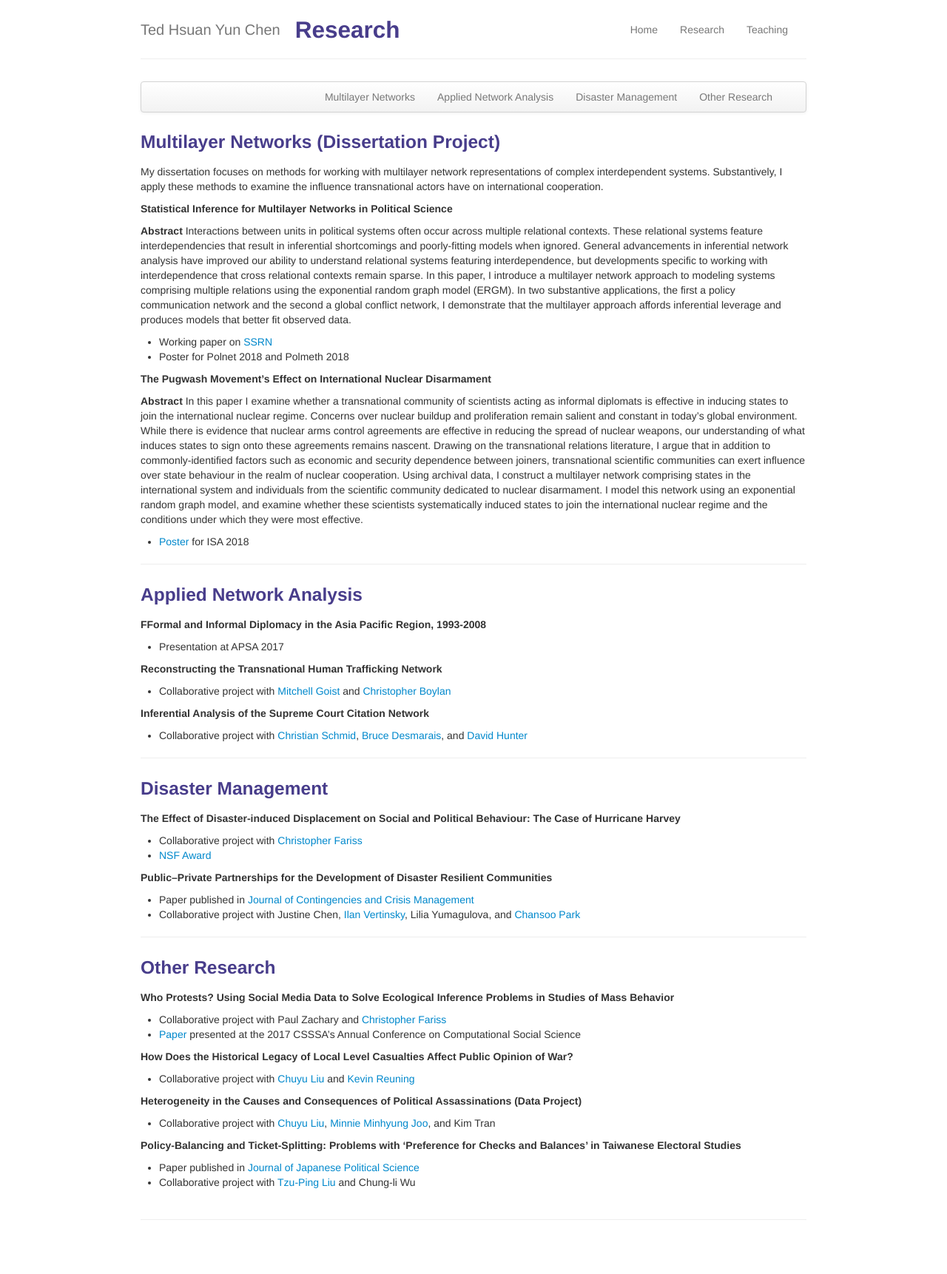
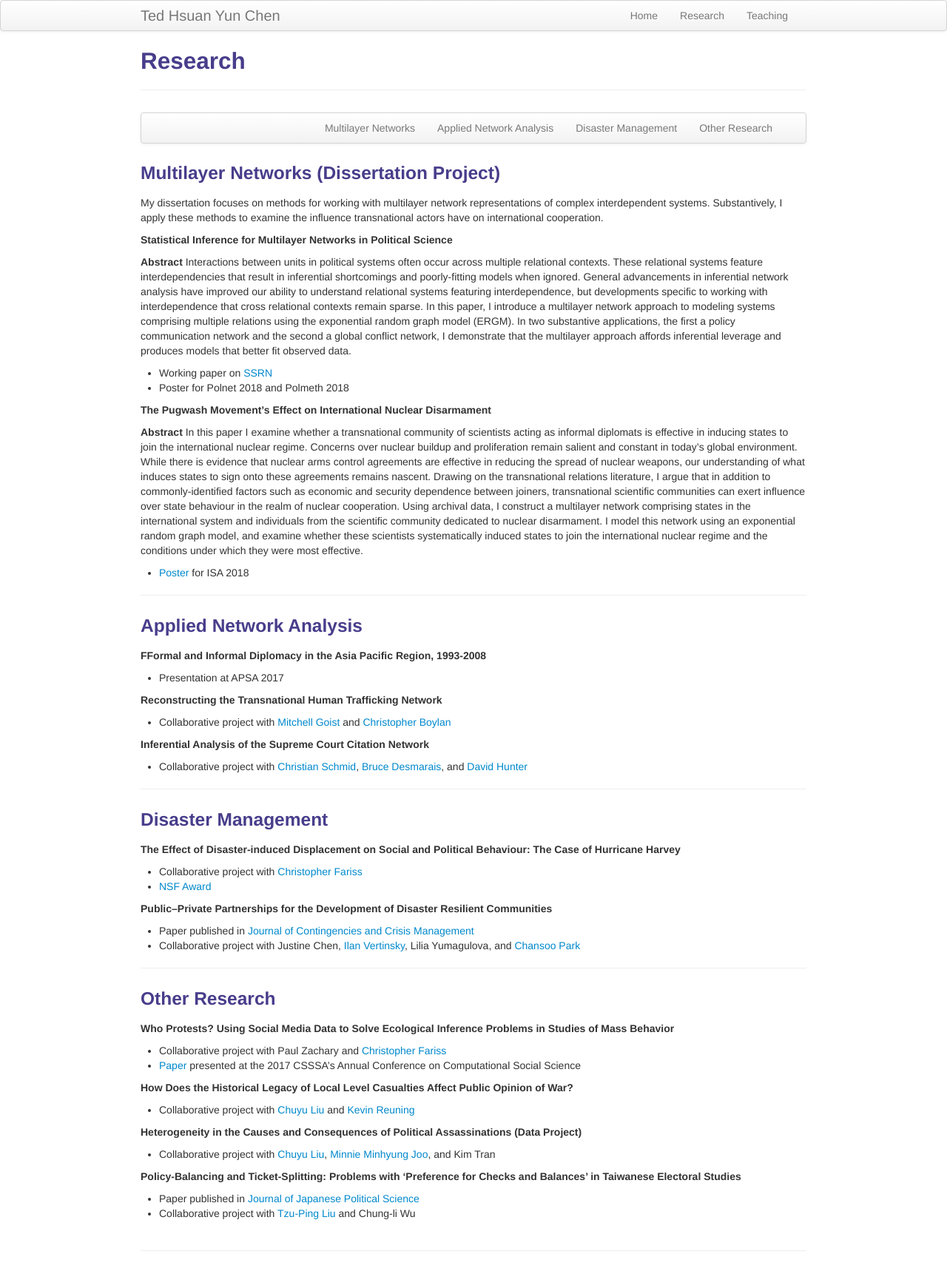
Before and after one commit to tedhchen/tedhchen.github.io, a Jekyll site: the page built from pages/research.md, in a window 1280 px wide. Shown: the whole page at 74% size. Built offline with Jekyll 4.4.1, drawn with Linux system fonts in a browser that asks for light colours; before the commit the page ends 1680 px from its top, so only the background shows below that.

Commit message:
adjusted navbar layout

```diff
--- a/_includes/themes/twitter/default.html
+++ b/_includes/themes/twitter/default.html
@@ -31,7 +31,7 @@
   </head>
 
   <body>
-      <div class="navbar">
+      <div class="navbar navbar-inner">
 		<div class="container-narrow">
           <a class="brand" href="{{ HOME_PATH }}">{{ site.title }}</a>
           <ul class="nav">
```
Also changed, not shown: index.md (+1 -1 lines).
